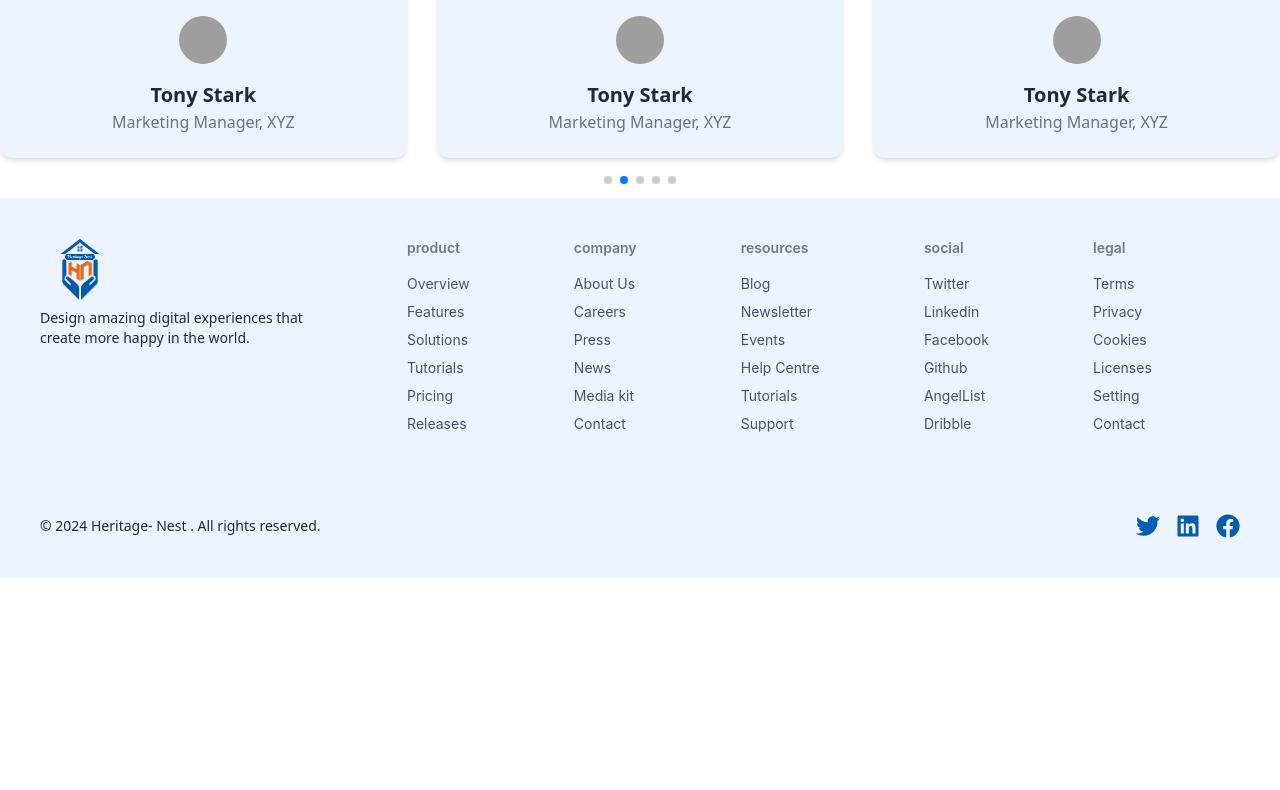
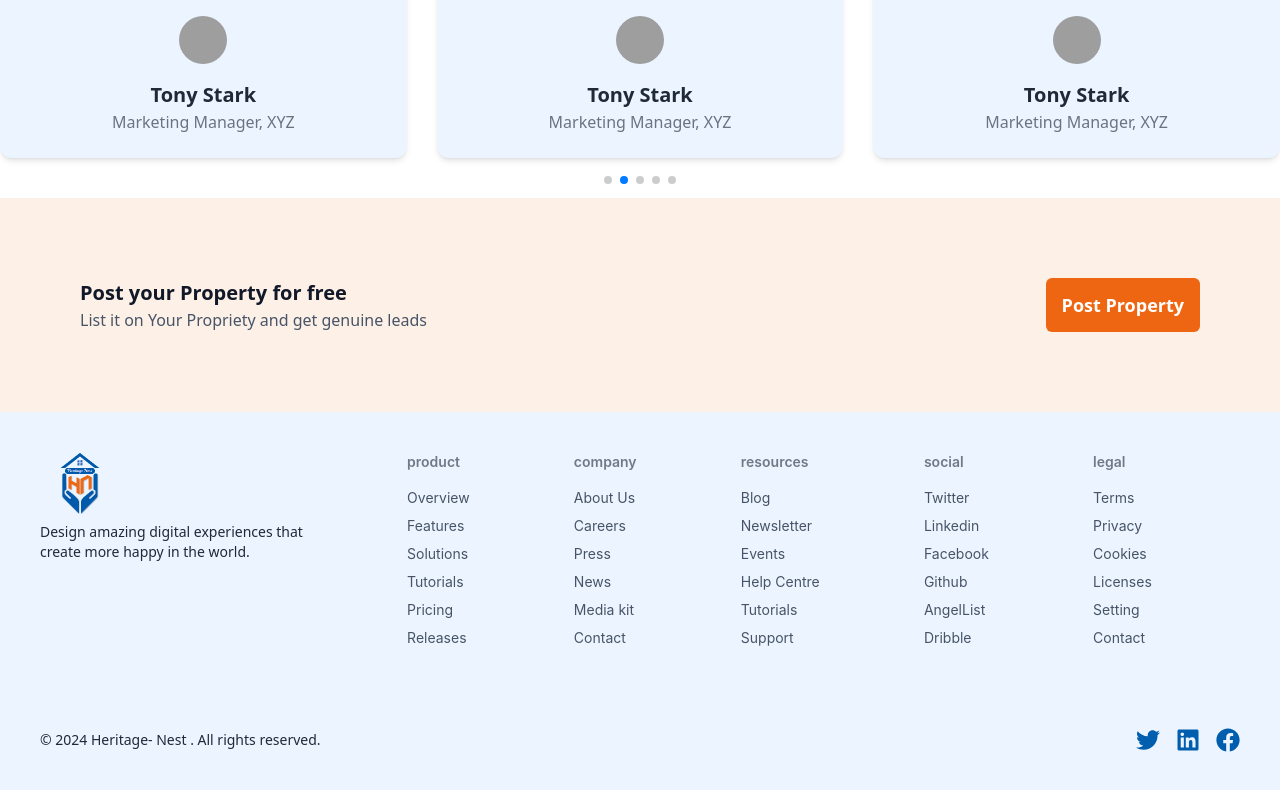
Before and after one commit to Mehebul02/Heritage-Nest, a React (Vite) app: page /buy in a window 1280 px wide. Shown: the part 2687-3477 px from the top of the page. Before the commit the page ends 3265 px from the top, so only its background shows below. Built offline with nearby package versions, Linux system fonts and the light colour scheme; grey boxes are pictures that could not be loaded.

Commit message:
Post property added

```diff
--- a/src/pages/Buy/Buy.jsx
+++ b/src/pages/Buy/Buy.jsx
@@ -2,6 +2,7 @@ import BuyBanner from "./BuyBanner";
 import CountUp from "./CountUp";
 import ListedProperty from "./ListedProperty";
 import PopularProperties from "./PopularProperties";
+import PostProperty from "./PostProperty";
 import Testimonial from "./Testimonial";
 
 const Buy = () => {
@@ -17,6 +18,8 @@ const Buy = () => {
             <ListedProperty/>
             {/* Testimonial  */}
             <Testimonial/>
+            {/* post property  */}
+            <PostProperty/>
         </div>
     );
 };
--- /dev/null
+++ b/src/pages/Buy/PostProperty.jsx
@@ -0,0 +1,14 @@
+
+const PostProperty = () => {
+    return (
+        <div className="bg-[#FDF0E7] flex flex-col lg:flex-row gap-6 justify-between p-20">
+            <div>
+                <h1 className="text-[20px] text-darkText font-montserrat font-semibold f">Post your Property for free</h1>
+                <p className="text-[16px] text-[#475467]">List it on Your Propriety and get genuine leads</p>
+            </div>
+            <button className="text-[18px] text-white font-montserrat font-semibold rounded-md bg-designColor px-4 py-2">Post Property</button>
+        </div>
+    );
+};
+
+export default PostProperty;
```
